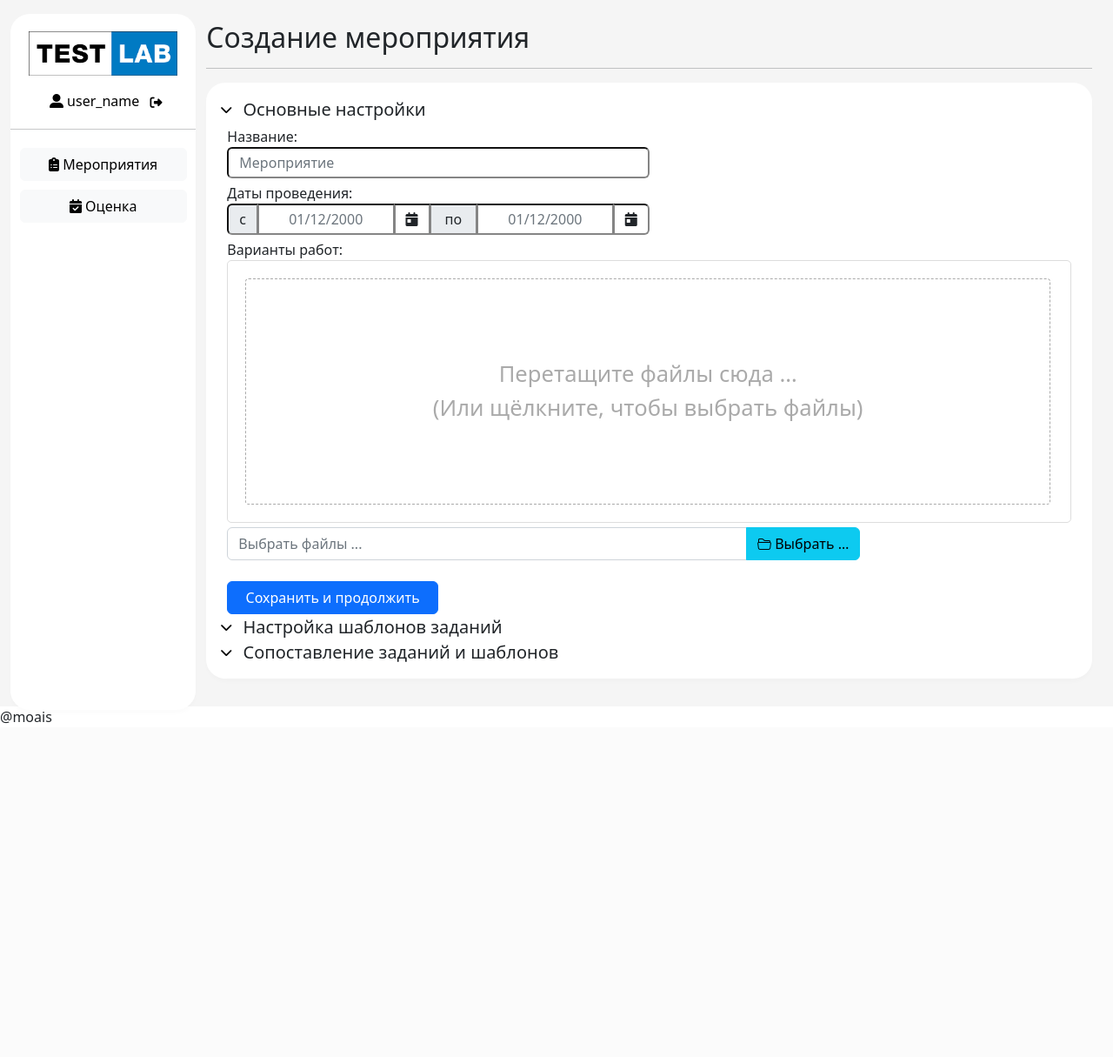
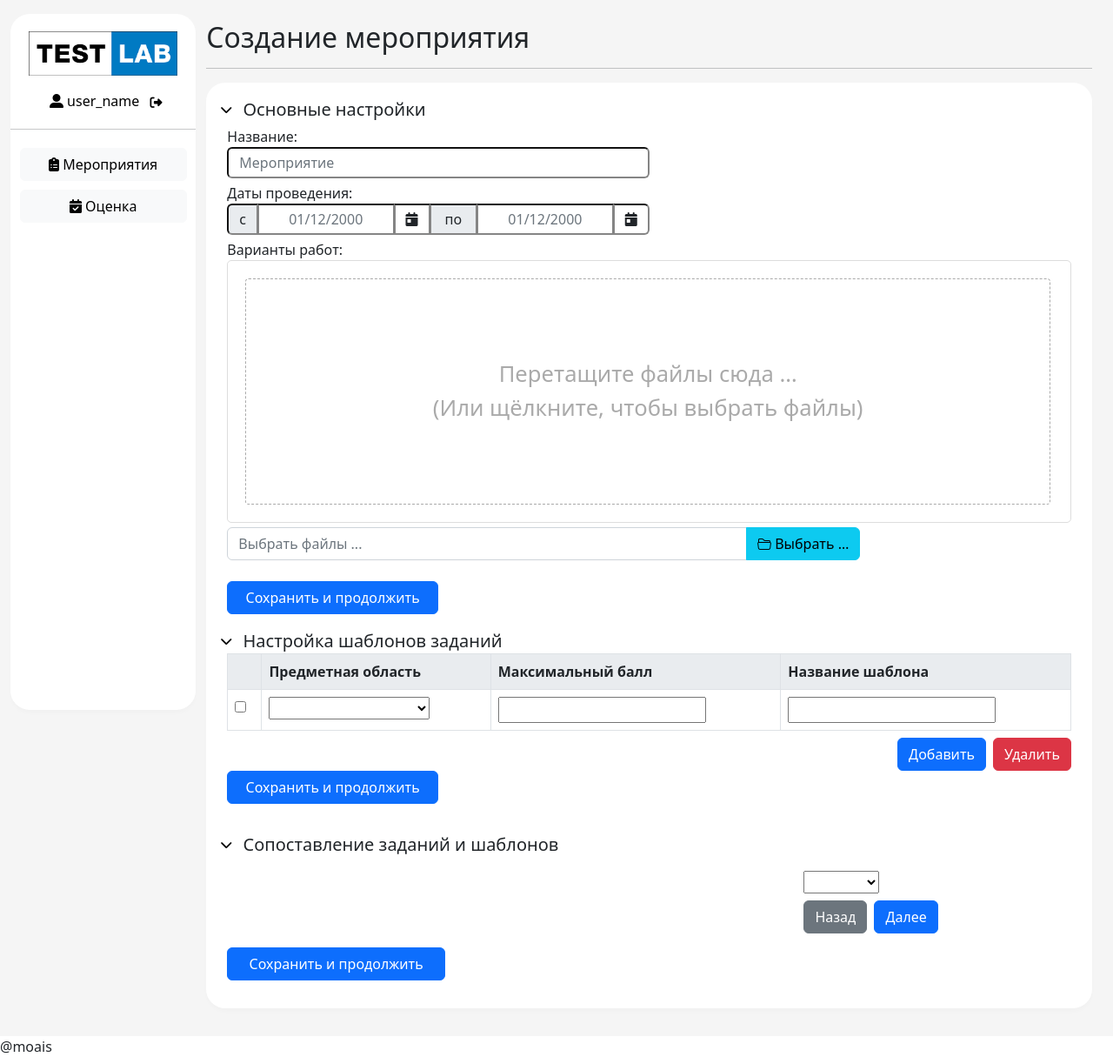
Before and after one commit to ScarlettD1/RIPC, a Django app: page /create_event in a window 1280 px wide. Shown: the whole page at 87% size. Before the commit the page ends 832 px from the top, so only its background shows below. Run offline with Django 4.2, Linux system fonts and the light colour scheme; the visitor is signed in with stand-in values (Sample User, id 1); some libraries are stand-ins or nearby versions.

Commit message:
Дополнил вёрстку создания мероприятия

```diff
--- a/ripc/static/css/styles.css
+++ b/ripc/static/css/styles.css
@@ -102,3 +102,11 @@ body.login_page {
   display: block;
   margin-top: 5px;
 }
+
+.create-event-table {
+  background: rgb(233, 236, 239);
+}
+
+.table {
+  margin: 0;
+}
--- a/ripc/templates/main_pages/create_event.html
+++ b/ripc/templates/main_pages/create_event.html
@@ -48,29 +48,75 @@
                             </div>
                         </div>
                     </label>
-                    <label class="create-event-form" for="inputFiles">
+                    <label class="create-event-form" for="inputEventFiles">
                         Варианты работ:
                         <div class="file-loading">
-                            <input id="inp-theme-fa5-2" name="inp-theme-fa5-2[]" type="file" data-browse-on-zone-click="true" multiple required>
+                            <input id="inputEventFiles" name="inp-theme-fa5-2[]" type="file" data-browse-on-zone-click="true" multiple required>
                         </div>
                     </label>
                     <input class="w-25 mt-4 btn btn-primary" type="submit" value="Сохранить и продолжить"/>
                 </form>
             </div>
-            <div class="col-12">
+            <div class="col-12 py-3">
                 <div>
                     <button class="d-inline image-button btn btn-sm btn-light">
                         <i class="fas fa-chevron-down"></i>
                     </button>
                     <h5 class="align-middle d-inline">Настройка шаблонов заданий</h5>
                 </div>
+                <form method="post" action="#" class="px-3">
+                    <table class="table table-bordered">
+                        <thead class="create-event-table">
+                            <tr>
+                                <th scope="col"></th>
+                                <th scope="col">Предметная область</th>
+                                <th scope="col">Максимальный балл</th>
+                                <th scope="col">Название шаблона</th>
+                            </tr>
+                        </thead>
+                        <tbody>
+                            <tr>
+                                <td><input type="checkbox"></td>
+                                <td>
+                                    <select id="inputEventSubject" required>
+                                        <option disabled>Предметная область</option>
+                                    </select>
+                                </td>
+                                <td><input id="inputEventMaxScore" type="number" min="0" required></td>
+                                <td><input id="inputEventTemplateName" type="text" required></td>
+                            </tr>
+                        </tbody>
+                    </table>
+                    <div class="btn-toolbar justify-content-end mt-2">
+                        <button type="button" class="btn btn-primary">Добавить</button>
+                        <button type="button" class="btn btn-danger ms-2">Удалить</button>
+                    </div>
+                    <input class="w-25 btn btn-primary" type="submit" value="Сохранить и продолжить"/>
+                </form>
             </div>
-            <div class="col-12">
+            <div class="col-12 py-3">
                 <div>
                     <button class="d-inline image-button btn btn-sm btn-light">
                         <i class="fas fa-chevron-down"></i>
                     </button>
                     <h5 class="align-middle d-inline">Сопоставление заданий и шаблонов</h5>
+                    <div class="row px-3 py-3">
+                        <div class="col-8">
+                            <img class="w-100" id="templateImage" src="">
+                        </div>
+                        <div class="col-4">
+                            <form>
+                                <select id="inputTemplate" required>
+                                    <option disabled>Шаблон</option>
+                                </select>
+                                <div class="btn-toolbar mt-2">
+                                    <button type="button" class="btn btn-secondary">Назад</button>
+                                    <button type="button" class="btn btn-primary ms-2">Далее</button>
+                                </div>
+                            </form>
+                        </div>
+                    </div>
+                    <input class="w-25 mx-3 btn btn-primary" type="submit" value="Сохранить и продолжить"/>
                 </div>
             </div>
         </div>
@@ -85,7 +131,7 @@
         });
     </script>
     <script>
-        $("#inp-theme-fa5-2").fileinput({
+        $("#inputEventFiles").fileinput({
             theme: "fa5",
             language: "ru",
             uploadUrl: "/",
```
